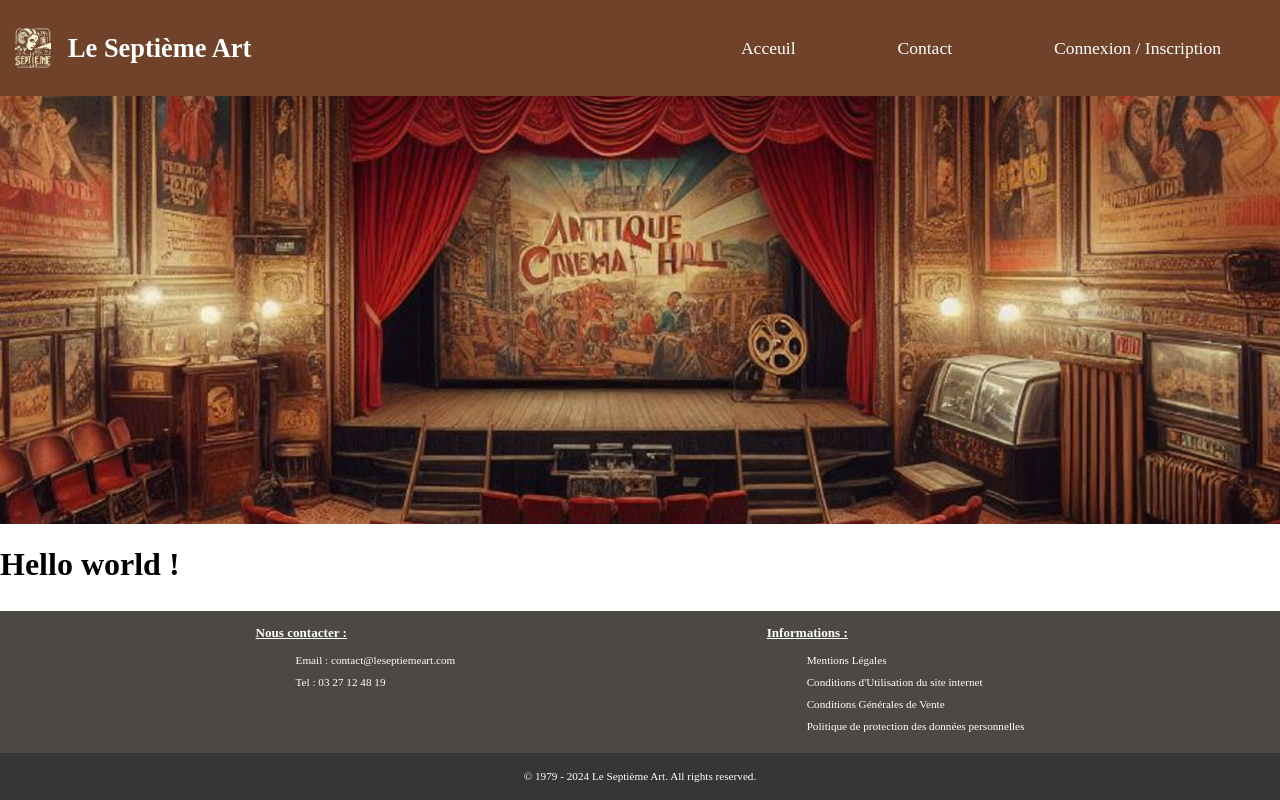
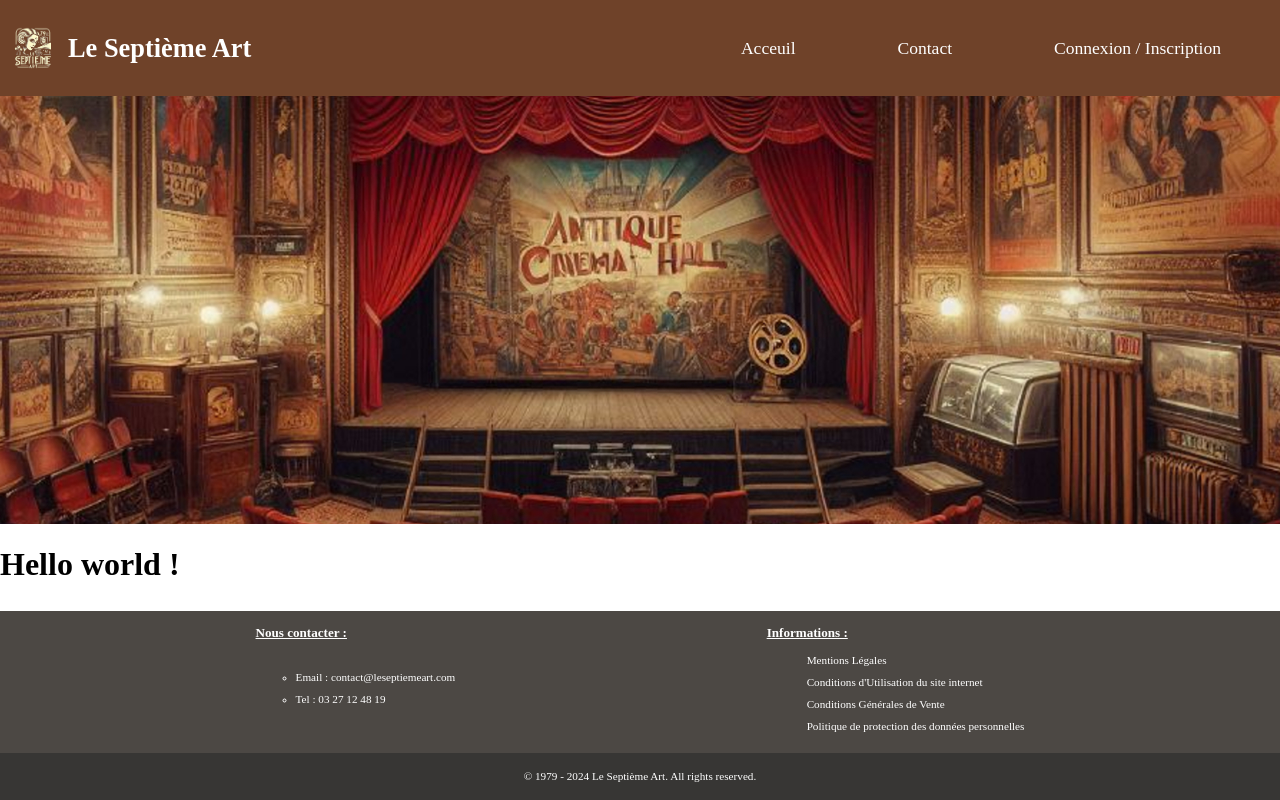
Before and after one commit to Comble-Logan/web-project, a PHP site: page / in a window 1280 px wide. Run offline with PHP 8.4, Linux system fonts and the light colour scheme.

Commit message:
List Footer
Modification affichage contact

```diff
--- a/css/index.css
+++ b/css/index.css
@@ -134,13 +134,21 @@ footer a:hover{
 }
 
 footer ul li {
+    padding-bottom: 10px;
+}
+
+.footer-information ul{
     list-style-type: none;
-    padding-bottom: 10px;
 }
 
 
 .footer-contact {
     grid-area: footer-contact;
+}
+
+.footer-contact ul{
+    list-style-type: circle;
+    margin-top: 12%;
 }
 
 .footer-information {
@@ -155,6 +163,7 @@ footer ul li {
     grid-area: footer-copyrights;
     background-color: #373634;
 }
+
 
 
 
```
